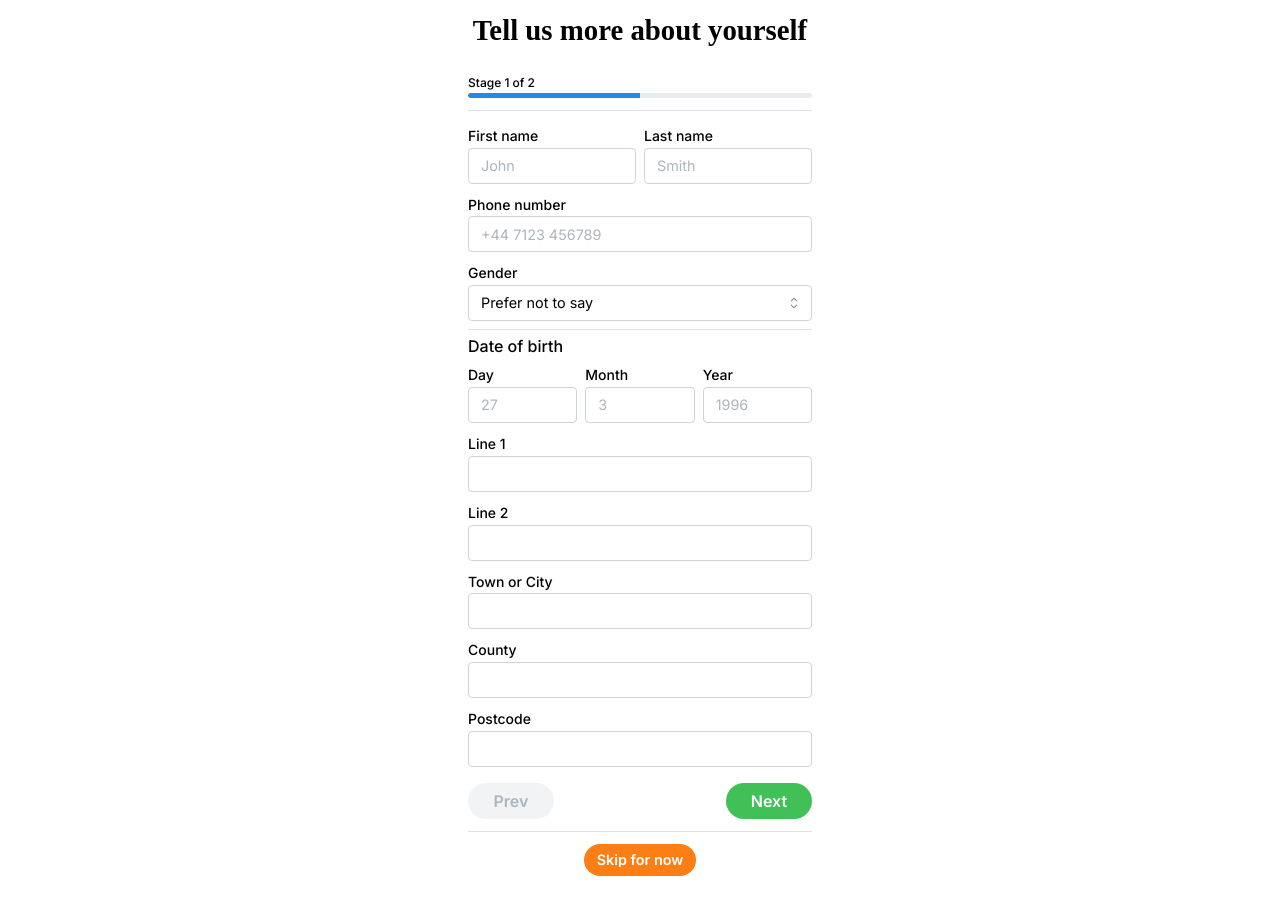
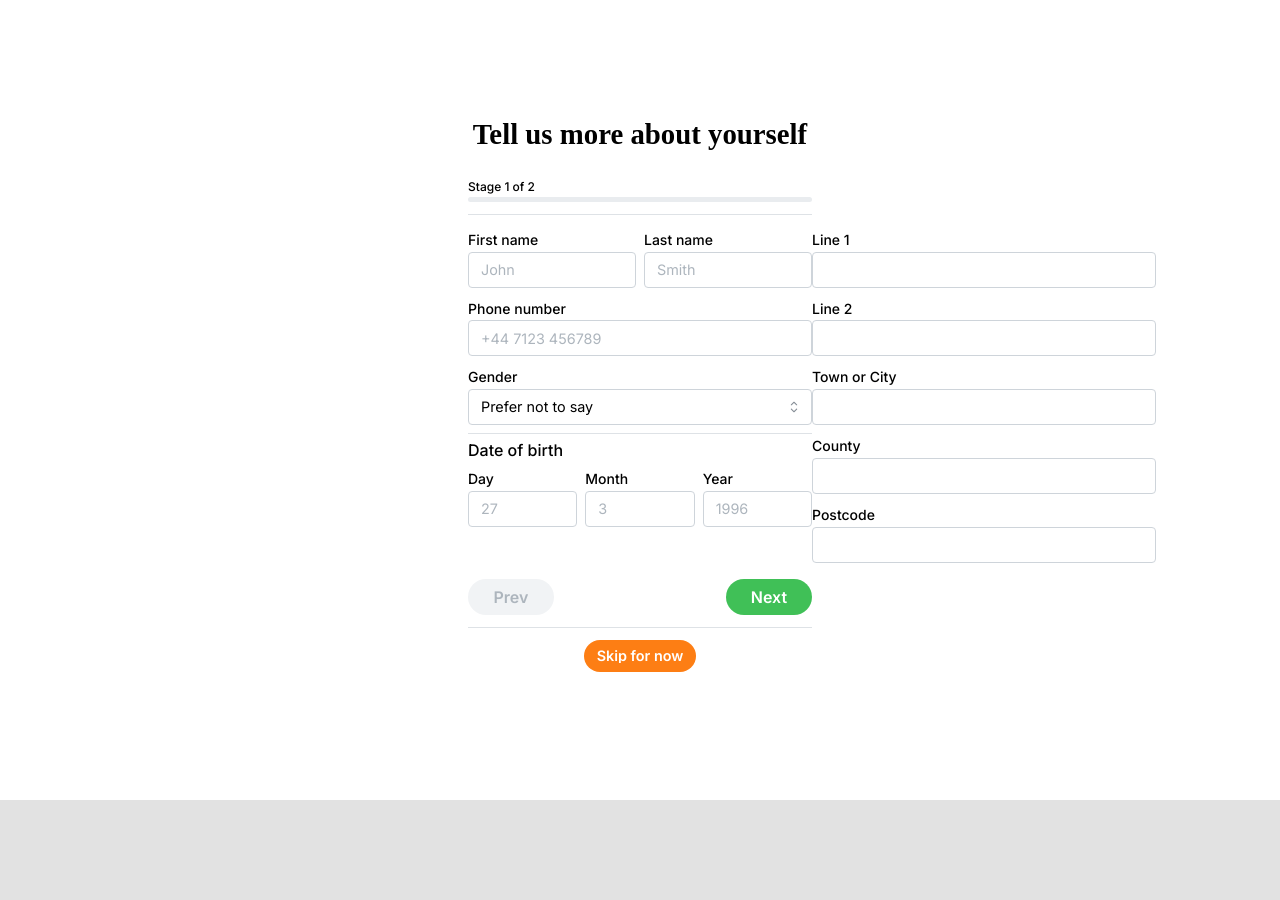
Before and after one commit to njcushing/online-shop, a React (Vite) app in the folder packages/frontend/: page /create-account in a window 1280 px wide. After the commit the page ends 800 px from the top, so only its background shows below. Built offline with nearby package versions, Linux system fonts and the light colour scheme; a web font is replaced by a local one.

Commit message:
Display form stages in grid columns and position based on current stage

```diff
--- a/packages/frontend/src/features/SetPersonalInformationForm/index.module.css
+++ b/packages/frontend/src/features/SetPersonalInformationForm/index.module.css
@@ -34,8 +34,17 @@
 }
 
 .form-fields-container {
+    display: grid;
+    grid-template-columns: repeat(2, 1fr);
+    flex-direction: column;
+
+    width: 200%;
+}
+
+.form-stage-container {
     display: flex;
     flex-direction: column;
+    justify-content: start;
     gap: 8px;
 
     width: 100%;
--- a/packages/frontend/src/features/SetPersonalInformationForm/index.tsx
+++ b/packages/frontend/src/features/SetPersonalInformationForm/index.tsx
@@ -31,6 +31,8 @@ const createInputError = (errorMessage: string | undefined) => {
     ) : null;
 };
 
+const formStages = 2;
+
 export function SetPersonalInformationForm() {
     const [currentStage, setCurrentStage] = useState<number>(0);
 
@@ -59,7 +61,7 @@ export function SetPersonalInformationForm() {
 
     const stage1Fields = useMemo(() => {
         return (
-            <>
+            <div className={styles["form-stage-container"]}>
                 <div className={styles["name-fields-container"]}>
                     <TextInput
                         {...register("firstName", { setValueAs: (v) => v || undefined })}
@@ -161,13 +163,13 @@ export function SetPersonalInformationForm() {
                 </fieldset>
 
                 {"dob" in errors && createInputError(errors.dob!.message)}
-            </>
+            </div>
         );
     }, [control, errors, register]);
 
     const stage2Fields = useMemo(() => {
         return (
-            <>
+            <div className={styles["form-stage-container"]}>
                 <TextInput
                     {...register("address.line1", { setValueAs: (v) => v || undefined })}
                     {...inputProps}
@@ -202,7 +204,7 @@ export function SetPersonalInformationForm() {
                     label="Postcode"
                     error={createInputError(errors.address?.postcode?.message)}
                 />
-            </>
+            </div>
         );
     }, [errors, register]);
 
@@ -212,8 +214,13 @@ export function SetPersonalInformationForm() {
 
             <div className={styles["set-personal-information"]}>
                 <div className={styles["progress-container"]}>
-                    <p className={styles["stage-message"]}>Stage {currentStage + 1} of 2</p>
-                    <Progress value={(100 / 2) * (currentStage + 1)} size="sm" />
+                    <p className={styles["stage-message"]}>
+                        Stage {currentStage + 1} of {formStages}
+                    </p>
+                    <Progress
+                        value={(100 / Math.max(1, formStages - 1)) * currentStage}
+                        size="sm"
+                    />
                 </div>
 
                 <Divider />
@@ -224,7 +231,12 @@ export function SetPersonalInformationForm() {
                     onSubmit={handleSubmit(onSubmit)}
                     noValidate
                 >
-                    <div className={styles["form-fields-container"]}>
+                    <div
+                        className={styles["form-fields-container"]}
+                        style={{
+                            translate: `${currentStage * 50 * -1}%`,
+                        }}
+                    >
                         {stage1Fields}
                         {stage2Fields}
                     </div>
```
